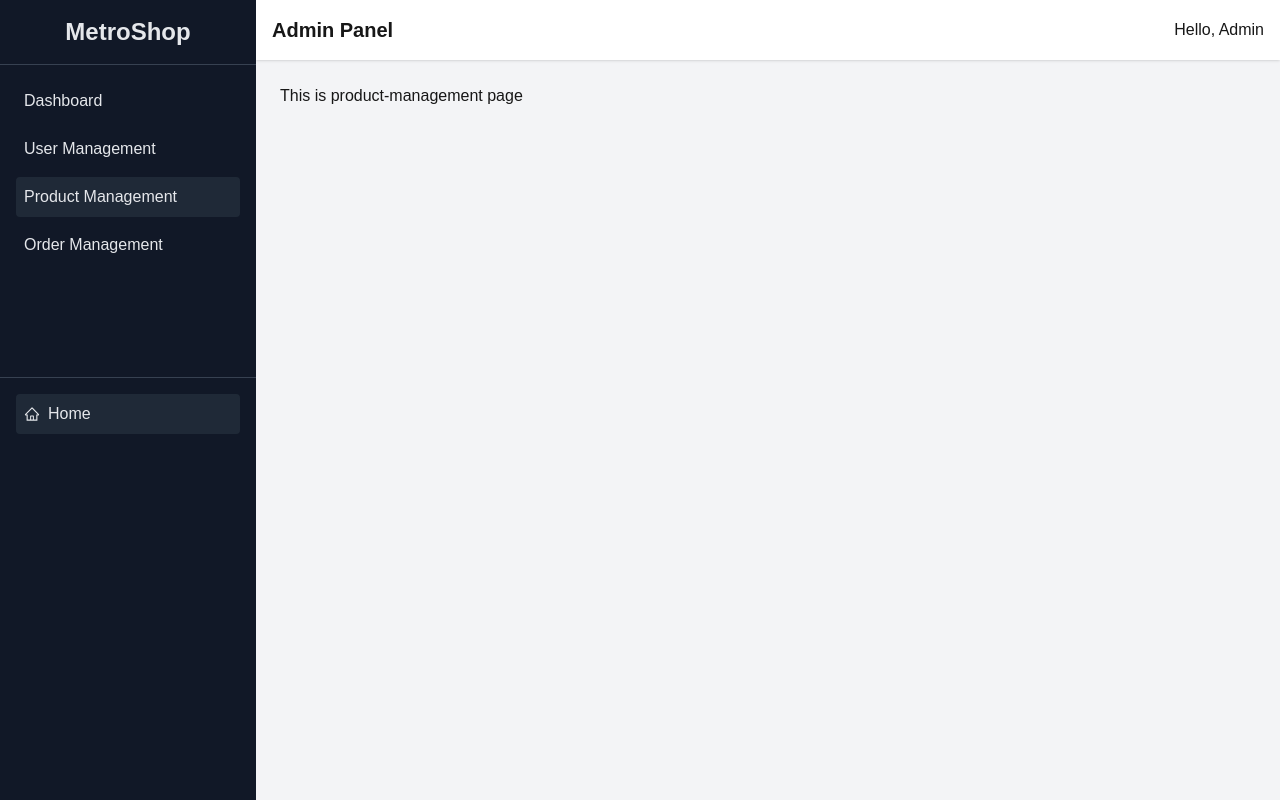
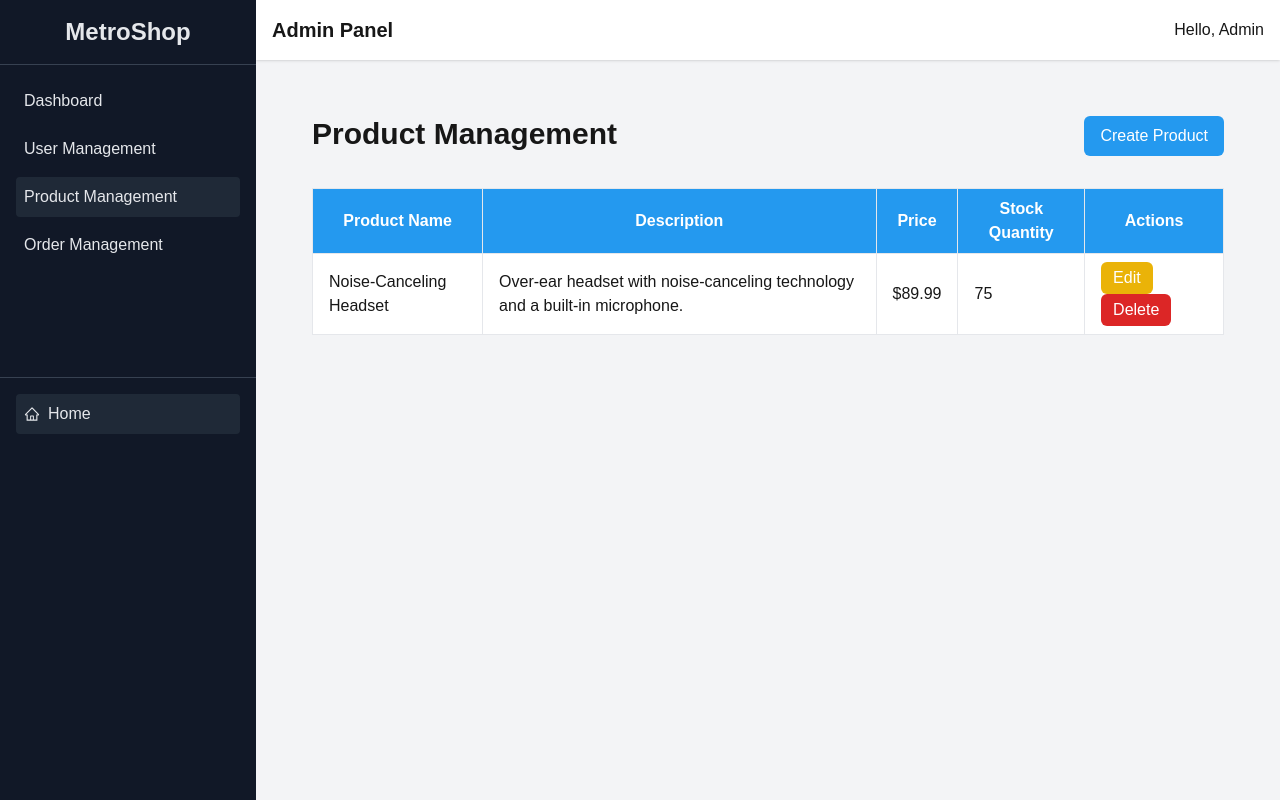
Before and after one commit to mdsejan/MetroShop-client, a Next.js app: page /admin/product-management in a window 1280 px wide. Built offline with nearby package versions, Linux system fonts and the light colour scheme.

Commit message:
Product Management

```diff
--- a/src/app/(AdminLayout)/admin/product-management/page.tsx
+++ b/src/app/(AdminLayout)/admin/product-management/page.tsx
@@ -1,7 +1,154 @@
+"use client";
+import React, { useState } from "react";
+
 const ProductManagement = () => {
+  const [showAddProductModal, setShowAddProductModal] = useState(false);
+
+  // Demo product data
+  const products = [
+    {
+      _id: "671a4c97a5fc4a57f0d95aef",
+      name: "Noise-Canceling Headset",
+      description:
+        "Over-ear headset with noise-canceling technology and a built-in microphone.",
+      price: 89.99,
+      stockQuantity: 75,
+      category: "Audio",
+      images: [
+        "https://i.pinimg.com/736x/d3/39/12/d3391267520a2644b68e320a2489aa63.jpg",
+        "https://i.pinimg.com/736x/4d/c1/64/4dc1648b092643b74a85656336d4fd80.jpg"
+      ],
+      isDeleted: false
+    }
+  ];
+
+  // Dummy functions for actions
+  const handleUpdateProduct = (id: string) => {
+    console.log("Update product:", id);
+  };
+
+  const handleDeleteProduct = (id: string) => {
+    console.log("Delete product:", id);
+  };
+
+  const handleAddProduct = (e: React.FormEvent) => {
+    e.preventDefault();
+    // Add product logic here
+    setShowAddProductModal(false);
+  };
+
   return (
-    <div>
-      <h2>This is product-management page</h2>
+    <div className="max-w-screen-2xl mx-auto px-8 min-h-[70vh] py-8">
+      <div className="mb-8 flex flex-wrap justify-between">
+        <h2 className="text-3xl font-semibold">Product Management</h2>
+        <button
+          onClick={() => setShowAddProductModal(true)}
+          className="bg-[#2499EF] text-white px-4 py-2 mt-6 lg:mt-0 rounded-md"
+        >
+          Create Product
+        </button>
+      </div>
+
+      {/* Products Table */}
+      <div className="overflow-x-auto">
+        <table className="min-w-full bg-white border border-gray-300">
+          <thead className="bg-[#2499EF] text-white">
+            <tr>
+              <th className="px-4 py-2 border">Product Name</th>
+              <th className="px-4 py-2 border">Description</th>
+              <th className="px-4 py-2 border">Price</th>
+              <th className="px-4 py-2 border">Stock Quantity</th>
+              <th className="px-4 py-2 border">Actions</th>
+            </tr>
+          </thead>
+          <tbody>
+            {products.map((product) => (
+              <tr key={product._id}>
+                <td className="px-4 py-2 border">{product.name}</td>
+                <td className="px-4 py-2 border">{product.description}</td>
+                <td className="px-4 py-2 border">
+                  ${product.price.toFixed(2)}
+                </td>
+                <td className="px-4 py-2 border">{product.stockQuantity}</td>
+                <td className="px-4 py-2 border">
+                  <button
+                    onClick={() => handleUpdateProduct(product._id)}
+                    className="bg-yellow-500 text-white px-3 py-1 rounded-md mr-2"
+                  >
+                    Edit
+                  </button>
+                  <button
+                    onClick={() => handleDeleteProduct(product._id)}
+                    className="bg-red-600 text-white px-3 py-1 rounded-md"
+                  >
+                    Delete
+                  </button>
+                </td>
+              </tr>
+            ))}
+          </tbody>
+        </table>
+      </div>
+
+      {/* Add Product Modal */}
+      {showAddProductModal && (
+        <div className="fixed inset-0 bg-gray-800 bg-opacity-75 flex items-center justify-center">
+          <div className="bg-white p-8 rounded-md max-w-lg w-full max-h-full overflow-y-auto">
+            <h3 className="text-2xl mb-4">Add New Product</h3>
+            <form onSubmit={handleAddProduct}>
+              <div className="mb-4">
+                <label className="block mb-2">Product Name</label>
+                <input
+                  type="text"
+                  className="border w-full p-2"
+                  placeholder="Enter product name"
+                  required
+                />
+              </div>
+              <div className="mb-4">
+                <label className="block mb-2">Description</label>
+                <textarea
+                  className="border w-full p-2"
+                  placeholder="Enter product description"
+                  required
+                ></textarea>
+              </div>
+              <div className="mb-4">
+                <label className="block mb-2">Price</label>
+                <input
+                  type="number"
+                  className="border w-full p-2"
+                  placeholder="Enter product price"
+                  required
+                />
+              </div>
+              <div className="mb-4">
+                <label className="block mb-2">Stock Quantity</label>
+                <input
+                  type="number"
+                  className="border w-full p-2"
+                  placeholder="Enter stock quantity"
+                  required
+                />
+              </div>
+              <div className="flex justify-end space-x-4">
+                <button
+                  onClick={() => setShowAddProductModal(false)}
+                  className="bg-gray-500 text-white px-4 py-2 rounded-sm hover:bg-gray-600"
+                >
+                  Cancel
+                </button>
+                <button
+                  type="submit"
+                  className="bg-blue-500 text-white px-4 py-2 rounded-md"
+                >
+                  Add Product
+                </button>
+              </div>
+            </form>
+          </div>
+        </div>
+      )}
     </div>
   );
 };
```
